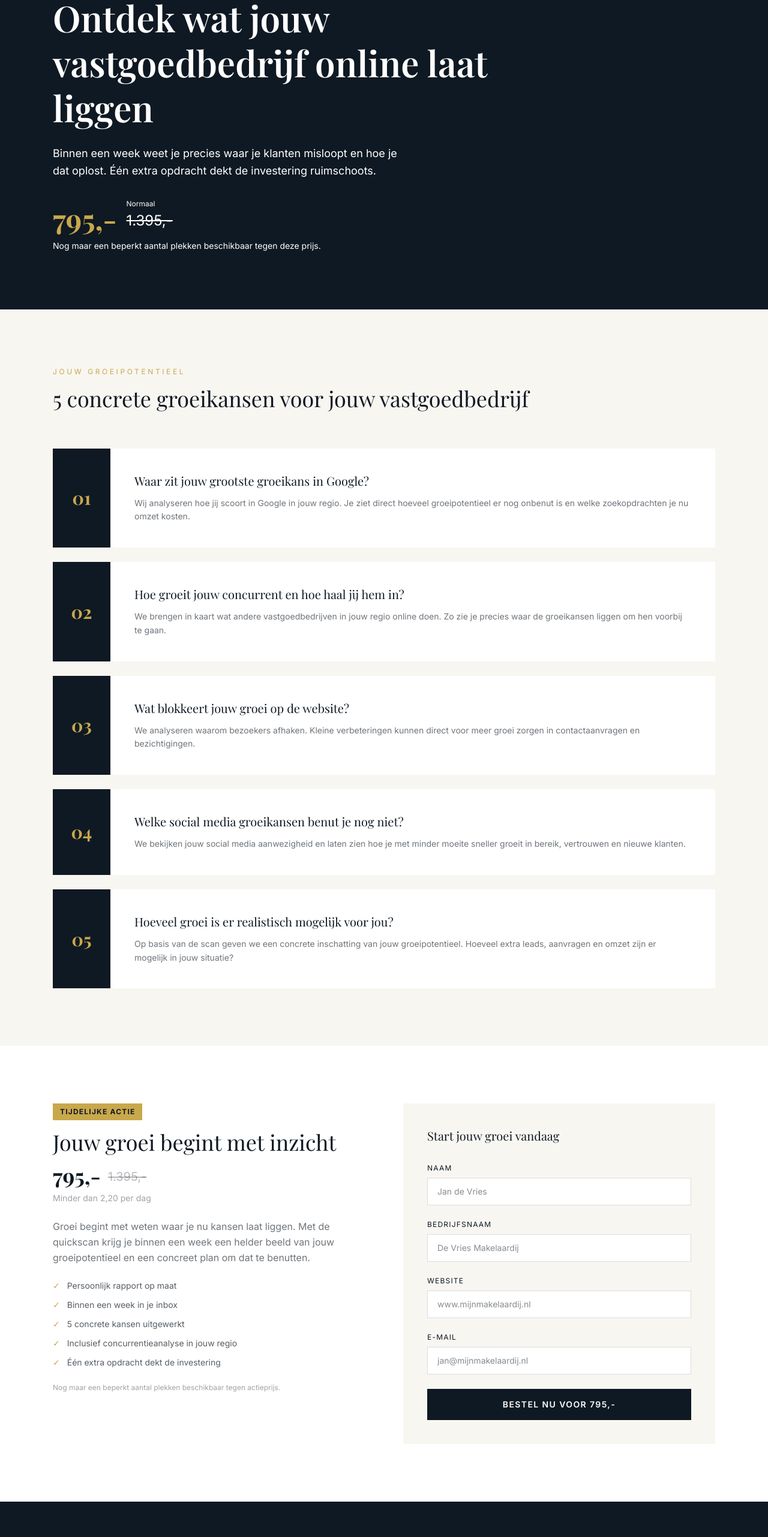
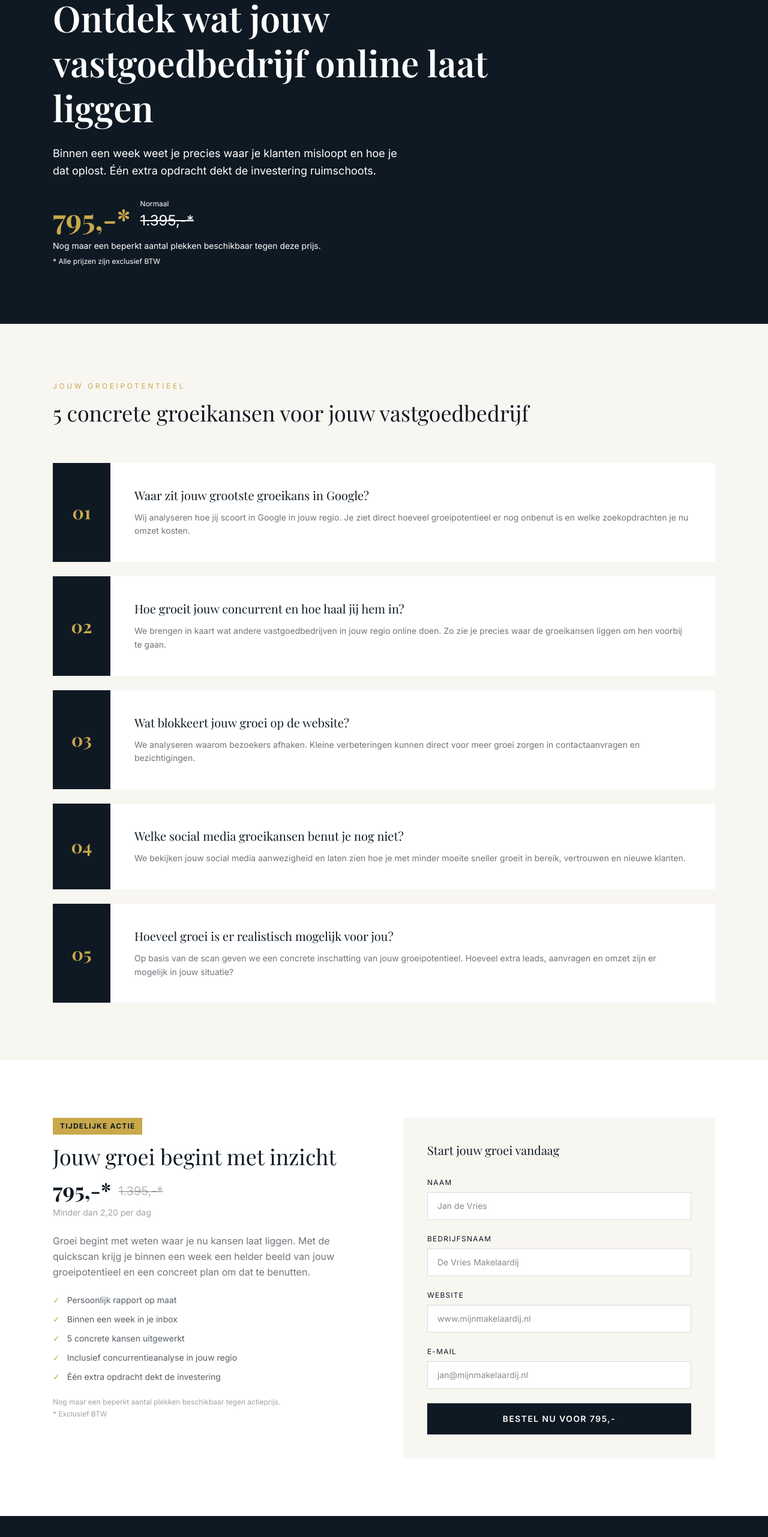
Before and after one commit to jaspermontagnadigital/vastgoedonlinemarketing, a Next.js app: page /quickscan in a window 1280 px wide. Shown: the part 232-2795 px from the top of the page at 60% size. Built offline with nearby package versions, Linux system fonts and the light colour scheme; a web font is replaced by a local one.

Commit message:
sterretje ex btw bij alle prijzen

```diff
--- a/src/app/page.tsx
+++ b/src/app/page.tsx
@@ -195,11 +195,12 @@ export default function Home() {
               <p className="text-white leading-relaxed mb-4">
                 Wij scannen jouw volledige online aanwezigheid en leveren 5 concrete groeikansen op maat. Eén extra opdracht dekt de investering ruimschoots.
               </p>
-              <div className="flex items-end gap-3 mb-8">
-                <span className="text-[var(--color-gold)] text-4xl font-serif font-bold">795,-</span>
-                <span className="text-white text-xl line-through mb-1">1.395,-</span>
+              <div className="flex items-end gap-3 mb-2">
+                <span className="text-[var(--color-gold)] text-4xl font-serif font-bold">795,-*</span>
+                <span className="text-white text-xl line-through mb-1">1.395,-*</span>
                 <span className="text-white text-sm mb-1">normaal</span>
               </div>
+              <p className="text-white text-xs mb-6">* Exclusief BTW</p>
               <Link
                 href="/quickscan"
                 className="inline-block px-8 py-4 bg-[var(--color-gold)] text-[var(--color-navy)] font-semibold tracking-widest uppercase text-sm hover:bg-[var(--color-gold-light)] transition-colors duration-200"
--- a/src/app/quickscan/page.tsx
+++ b/src/app/quickscan/page.tsx
@@ -60,13 +60,14 @@ export default function QuickscanPage() {
               Binnen een week weet je precies waar je klanten misloopt en hoe je dat oplost. Één extra opdracht dekt de investering ruimschoots.
             </p>
             <div className="flex items-end gap-4">
-              <span className="text-[var(--color-gold)] text-5xl font-serif font-bold">795,-</span>
+              <span className="text-[var(--color-gold)] text-5xl font-serif font-bold">795,-*</span>
               <div className="mb-1">
                 <span className="text-white text-xs block mb-1">Normaal</span>
-                <span className="text-white text-2xl line-through block">1.395,-</span>
+                <span className="text-white text-2xl line-through block">1.395,-*</span>
               </div>
             </div>
             <p className="text-white text-sm mt-3">Nog maar een beperkt aantal plekken beschikbaar tegen deze prijs.</p>
+            <p className="text-white text-xs mt-2">* Alle prijzen zijn exclusief BTW</p>
           </div>
         </section>
         {/* Wat je krijgt */}
@@ -105,8 +106,8 @@ export default function QuickscanPage() {
                 Jouw groei begint met inzicht
               </h2>
               <div className="flex items-end gap-3 mb-2">
-                <span className="text-[var(--color-navy)] text-4xl font-serif font-bold">795,-</span>
-                <span className="text-[var(--color-navy)]/30 text-xl line-through mb-1">1.395,-</span>
+                <span className="text-[var(--color-navy)] text-4xl font-serif font-bold">795,-*</span>
+                <span className="text-[var(--color-navy)]/30 text-xl line-through mb-1">1.395,-*</span>
               </div>
               <p className="text-[var(--color-navy)]/40 text-sm mb-6">Minder dan 2,20 per dag</p>
               <p className="text-[var(--color-navy)]/60 leading-relaxed mb-6">
@@ -127,6 +128,7 @@ export default function QuickscanPage() {
                 ))}
               </ul>
               <p className="text-[var(--color-navy)]/40 text-xs mt-6">Nog maar een beperkt aantal plekken beschikbaar tegen actieprijs.</p>
+              <p className="text-[var(--color-navy)]/40 text-xs mt-1">* Exclusief BTW</p>
             </div>
 
             <div className="bg-[var(--color-cream)] p-10">
--- a/src/app/voor-wie/page.tsx
+++ b/src/app/voor-wie/page.tsx
@@ -246,10 +246,11 @@ export default function VoorWiePage() {
               </Link>
             </div>
             <div className="bg-white p-10 border-t-2 border-[var(--color-gold)]">
-              <div className="flex items-end gap-3 mb-4">
-                <span className="text-[var(--color-navy)] text-3xl font-serif font-bold">795,-</span>
-                <span className="text-[var(--color-navy)]/30 text-lg line-through mb-0.5">1.395,-</span>
+              <div className="flex items-end gap-3 mb-1">
+                <span className="text-[var(--color-navy)] text-3xl font-serif font-bold">795,-*</span>
+                <span className="text-[var(--color-navy)]/30 text-lg line-through mb-0.5">1.395,-*</span>
               </div>
+              <p className="text-[var(--color-navy)]/40 text-xs mb-4">* Exclusief BTW</p>
               <h3 className="text-[var(--color-navy)] font-serif text-2xl mb-4">Quickscan op maat</h3>
               <p className="text-[var(--color-navy)]/60 text-sm leading-relaxed mb-8">
                 Concreet inzicht in je website, vindbaarheid en conversie. We brengen helder in kaart waar je nu staat en welke verbeterpunten het meeste effect hebben.
```
